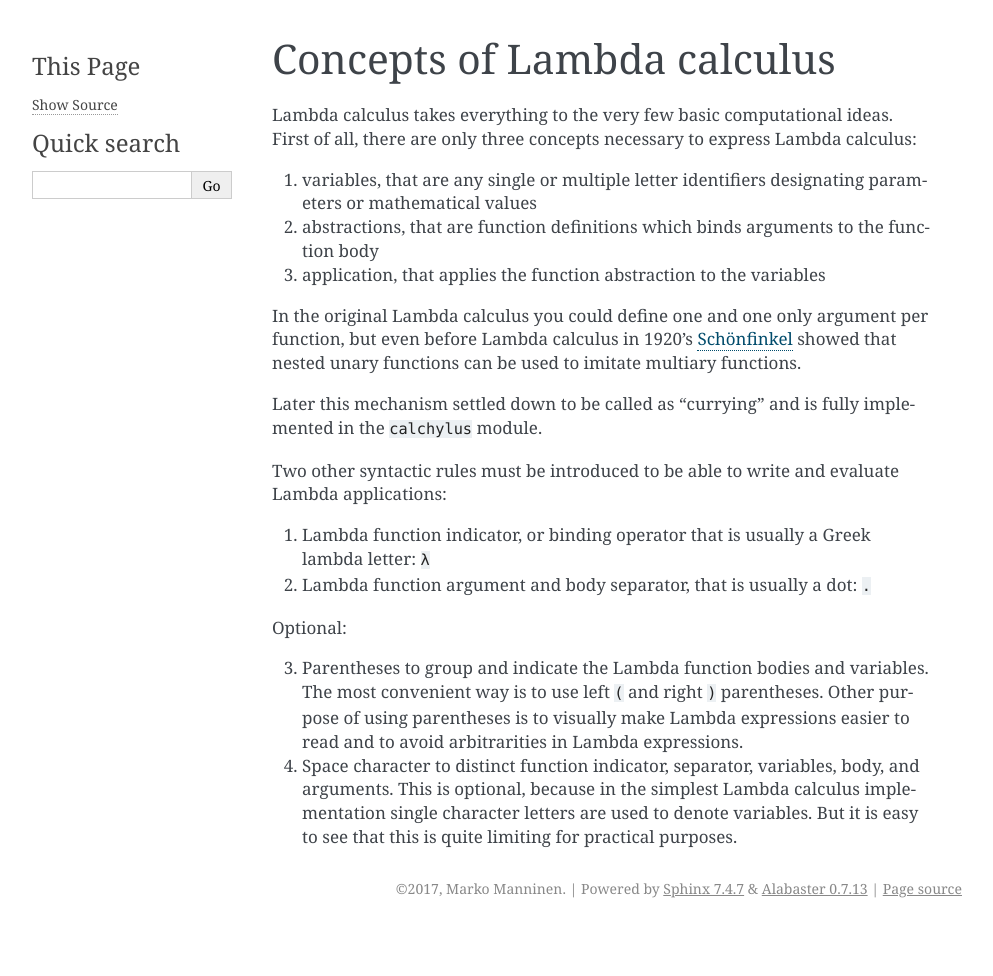
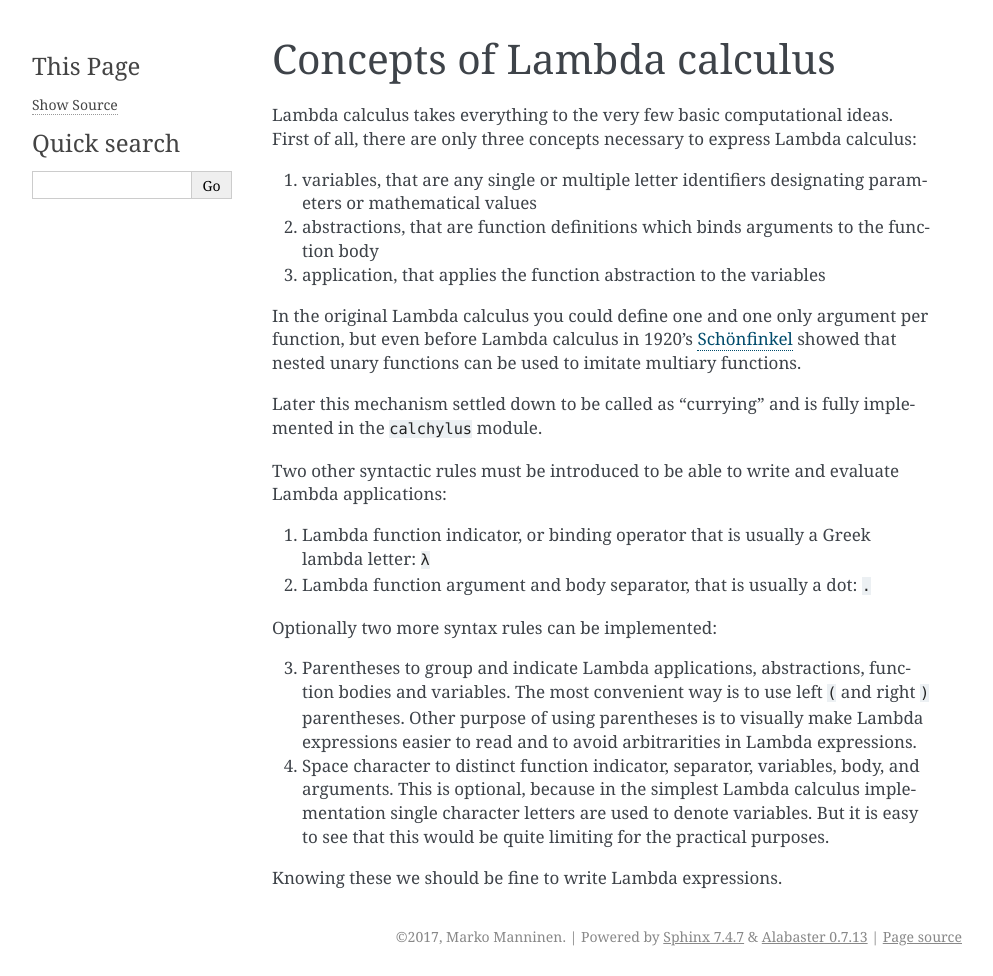
Before and after one commit to markomanninen/calchylus, a Sphinx documentation site: the page built from doc/concepts.rst, in a window 1280 px wide. Shown: the whole page, without its empty margins (148-1141 px from the left). Built offline with Sphinx 7.4.7, drawn with Linux system fonts in a browser that asks for light colours; before the commit the page ends 928 px from its top, so only the background shows below that.

Commit message:
docs update

```diff
--- a/doc/concepts.rst
+++ b/doc/concepts.rst
@@ -26,13 +26,16 @@ Lambda applications:
    lambda letter: ``λ``
 2. Lambda function argument and body separator, that is usually a dot: ``.``
 
-Optional:
+Optionally two more syntax rules can be implemented:
 
-3. Parentheses to group and indicate the Lambda function bodies and variables.
-   The most convenient way is to use left ``(`` and right ``)`` parentheses.
-   Other purpose of using parentheses is to visually make Lambda
-   expressions easier to read and to avoid arbitrarities in Lambda expressions.
+3. Parentheses to group and indicate Lambda applications, abstractions,
+   function bodies and variables. The most convenient way is to use left ``(``
+   and right ``)`` parentheses. Other purpose of using parentheses is to
+   visually make Lambda expressions easier to read and to avoid arbitrarities
+   in Lambda expressions.
 4. Space character to distinct function indicator, separator, variables, body,
    and arguments. This is optional, because in the simplest Lambda calculus
    implementation single character letters are used to denote variables. But it
-   is easy to see that this is quite limiting for practical purposes.
+   is easy to see that this would be quite limiting for the practical purposes.
+
+Knowing these we should be fine to write Lambda expressions.
--- a/doc/index.rst
+++ b/doc/index.rst
@@ -50,5 +50,6 @@ Contents
    history
    concepts
    expressions
+   native
    evaluation
    tests
```
Also changed, not shown: doc/expressions.rst (+13 -9 lines), doc/native.rst (added, +16 -0 lines).
